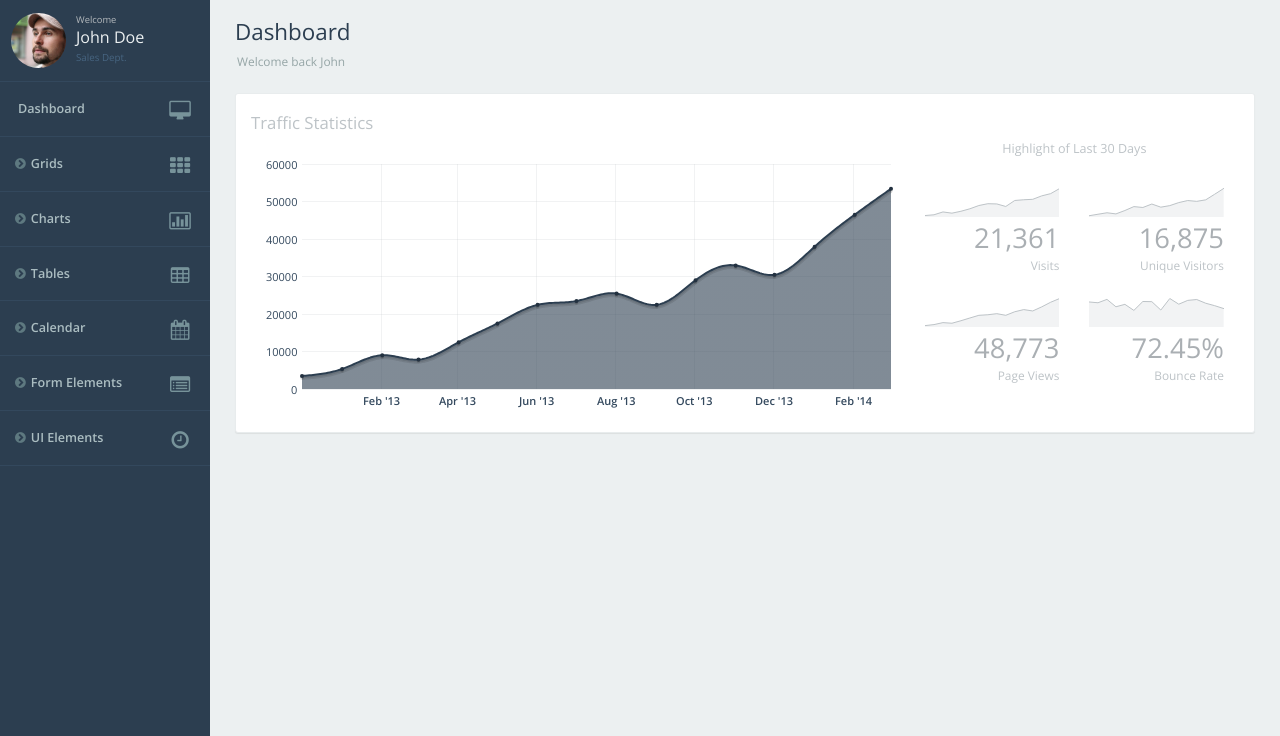
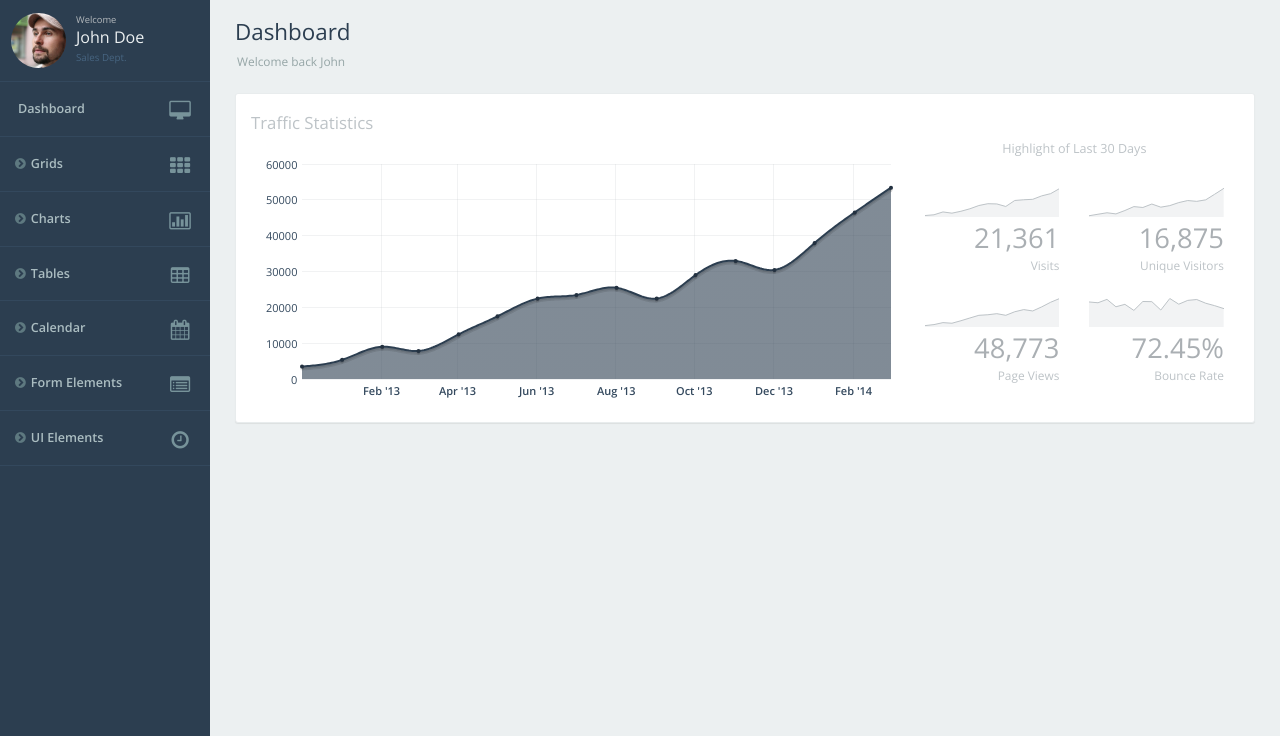
Before and after one commit to vivekagr/vakarian, a Flask app: page / in a window 1280 px wide. Shown: the part 64-800 px from the top of the page. Run offline with Flask 2, Linux system fonts and the light colour scheme; style sheets or scripts are compiled from the project's sources; some libraries are stand-ins or nearby versions.

Commit message:
decrease graph height.

```diff
--- a/static/css/compiled/dashboard.css
+++ b/static/css/compiled/dashboard.css
@@ -1,7 +1,7 @@
 #trafficChart {
   margin: 15px 0;
   width: 100%;
-  height: 250px; }
+  height: 240px; }
 
 #flotTip {
   padding: 3px 5px;
--- a/static/css/scss/dashboard.scss
+++ b/static/css/scss/dashboard.scss
@@ -3,7 +3,7 @@
 #trafficChart {
   margin: 15px 0;
   width: 100%;
-  height: 250px;
+  height: 240px;
 }
 
 #flotTip {
```
